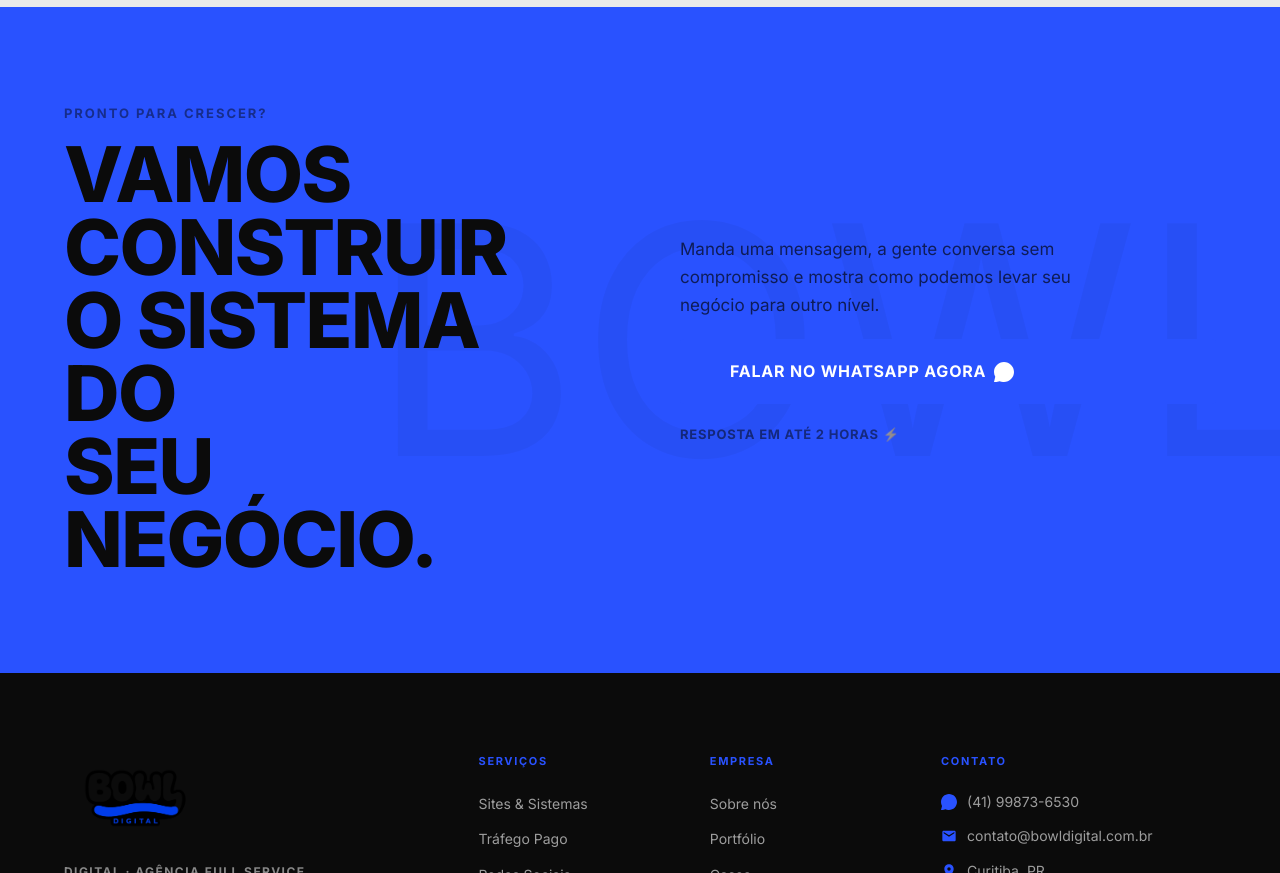
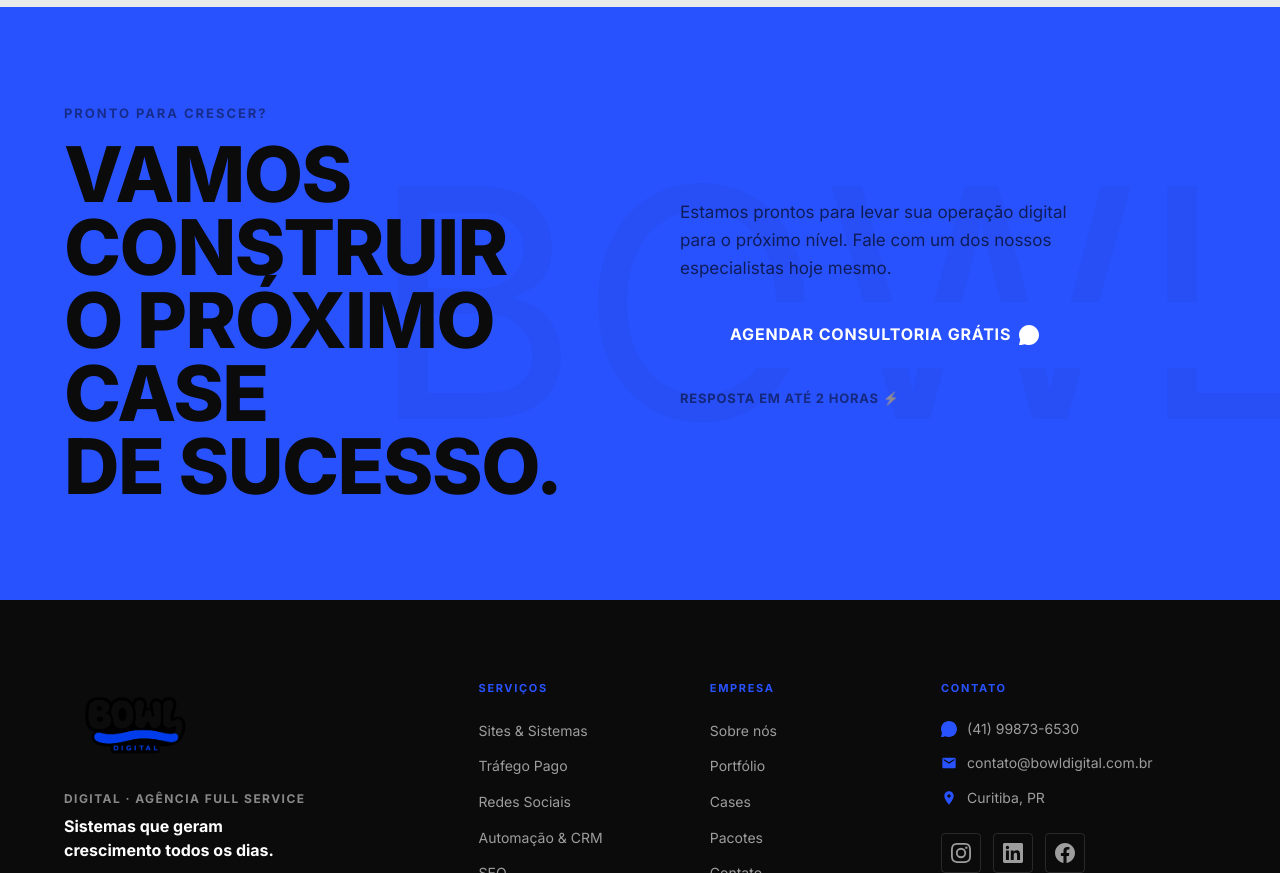
Before and after one commit to comunidadevencedores-lgtm/flip-agency, a Next.js app: page / in a window 1280 px wide. Shown: the part 3320-4193 px from the top of the page. Built offline with nearby package versions, Linux system fonts and the light colour scheme.

Commit message:
Update CtaBanner.tsx

```diff
--- a/src/components/sections/CtaBanner.tsx
+++ b/src/components/sections/CtaBanner.tsx
@@ -9,16 +9,16 @@ export default function CtaBanner() {
           <div className={styles.text}>
             <div className={styles.label}>Pronto para crescer?</div>
             <h2 className={`display ${styles.heading}`}>
-              VAMOS CONSTRUIR<br />O SISTEMA DO<br />SEU NEGÓCIO.
+              VAMOS CONSTRUIR<br />O PRÓXIMO CASE<br />DE SUCESSO.
             </h2>
           </div>
           <div className={styles.action}>
             <p>
-              Manda uma mensagem, a gente conversa sem compromisso e mostra como podemos
-              levar seu negócio para outro nível.
+              Estamos prontos para levar sua operação digital para o próximo nível.
+              Fale com um dos nossos especialistas hoje mesmo.
             </p>
             <a href={WA_LINK} target="_blank" rel="noopener noreferrer" className="btn btn--primary btn--lg">
-              Falar no WhatsApp agora
+              Agendar Consultoria Grátis
               <svg width="20" height="20" fill="currentColor" viewBox="0 0 24 24">
                 <path d="M17.472 14.382c-.297-.149-1.758-.867-2.03-.967-.273-.099-.471-.148-.67.15-.197.297-.767.966-.94 1.164-.173.199-.347.223-.644.075-.297-.15-1.255-.463-2.39-1.475-.883-.788-1.48-1.761-1.653-2.059-.173-.297-.018-.458.13-.606.134-.133.298-.347.446-.52.149-.174.198-.298.298-.497.099-.198.05-.371-.025-.52-.075-.149-.669-1.612-.916-2.207-.242-.579-.487-.5-.669-.51-.173-.008-.371-.01-.57-.01-.198 0-.52.074-.792.372-.272.297-1.04 1.016-1.04 2.479 0 1.462 1.065 2.875 1.213 3.074.149.198 2.096 3.2 5.077 4.487.709.306 1.262.489 1.694.625.712.227 1.36.195 1.871.118.571-.085 1.758-.719 2.006-1.413.248-.694.248-1.289.173-1.413-.074-.124-.272-.198-.57-.347zM12 0C5.373 0 0 5.373 0 12c0 2.125.554 4.118 1.523 5.845L.057 23.576a.75.75 0 00.92.92l5.733-1.466A11.94 11.94 0 0012 24c6.627 0 12-5.373 12-12S18.627 0 12 0z"/>
               </svg>
```
